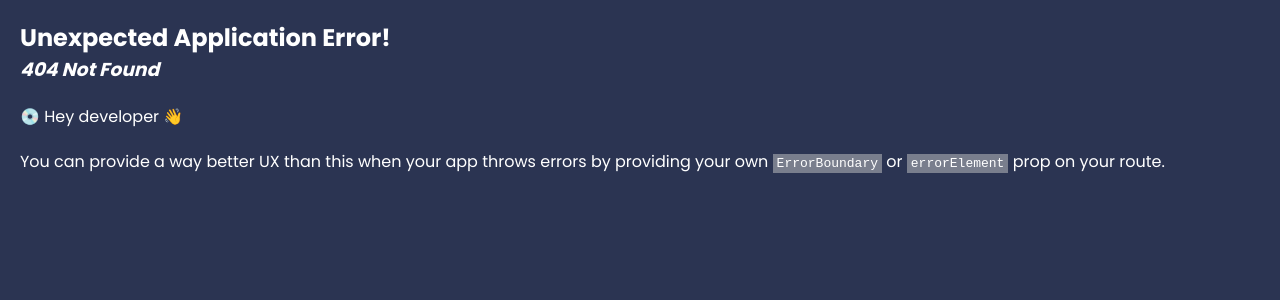
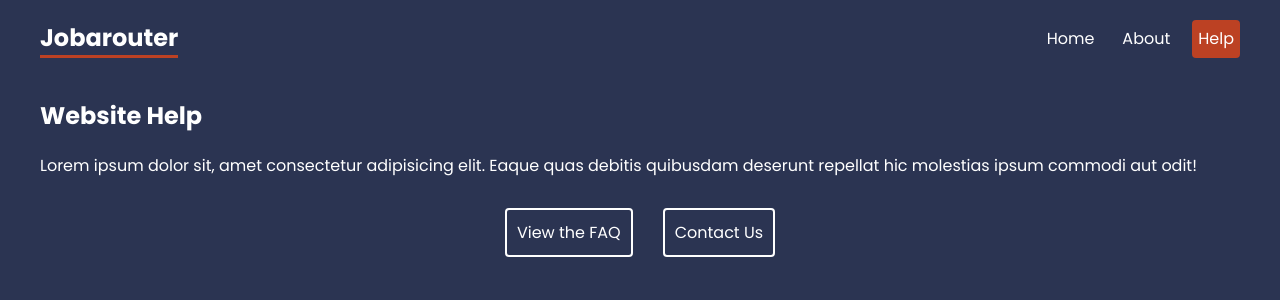
Before and after one commit to Deankinyua/react_router_recap, a React (Vite) app: page /help in a window 1280 px wide. Before the commit this address had no page. Shown: the top 300 px of the page. Built offline with nearby package versions, Linux system fonts and the light colour scheme.

Commit message:
Added a layout to the the help which nests routes

```diff
--- a/src/App.tsx
+++ b/src/App.tsx
@@ -8,9 +8,12 @@ import {
 // pages
 import About from "./pages/About";
 import Home from "./pages/Home";
+import Contact from "./pages/Help/Contact";
+import Faq from "./pages/Help/Faq";
 
 // Layouts
 import RootLayout from "./layout/RootLayout";
+import HelpLayout from "./layout/HelpLayout";
 
 // Loaders
 
@@ -18,7 +21,11 @@ const router = createBrowserRouter(
   createRoutesFromElements(
     <Route path="/" element={<RootLayout />}>
       <Route index element={<Home />}></Route>
-      <Route path="/about" element={<About />}></Route>
+      <Route path="about" element={<About />}></Route>
+      <Route path="help" element={<HelpLayout />}>
+        <Route path="contact" element={<Contact />}></Route>
+        <Route path="faq" element={<Faq />}></Route>
+      </Route>
     </Route>
   )
 );
--- /dev/null
+++ b/src/layout/HelpLayout.tsx
@@ -0,0 +1,23 @@
+import { NavLink, Outlet } from "react-router-dom";
+
+const HelpLayout = () => {
+  return (
+    <div className="help-layout">
+      <h2>Website Help</h2>
+      <p>
+        Lorem ipsum dolor sit, amet consectetur adipisicing elit. Eaque quas
+        debitis quibusdam deserunt repellat hic molestias ipsum commodi aut
+        odit!
+      </p>
+
+      <nav>
+        <NavLink to="faq">View the FAQ</NavLink>
+        <NavLink to="contact">Contact Us</NavLink>
+      </nav>
+
+      <Outlet />
+    </div>
+  );
+};
+
+export default HelpLayout;
--- a/src/layout/RootLayout.tsx
+++ b/src/layout/RootLayout.tsx
@@ -9,6 +9,7 @@ const RootLayout = () => {
           {/* NavLink is basically an anchor tag inbuilt into react */}
           <NavLink to="/">Home</NavLink>
           <NavLink to="about">About</NavLink>
+          <NavLink to="help">Help</NavLink>
         </nav>
       </header>
       <main>
```
